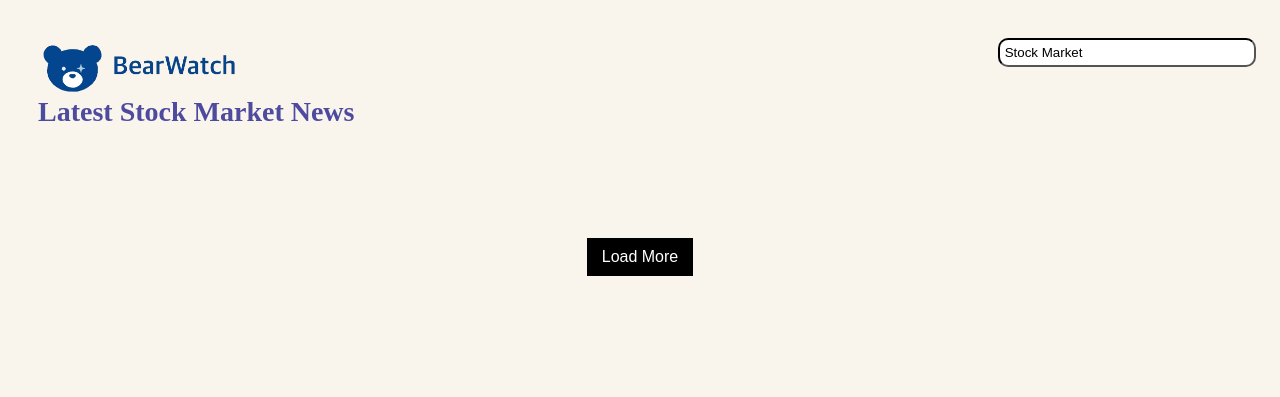
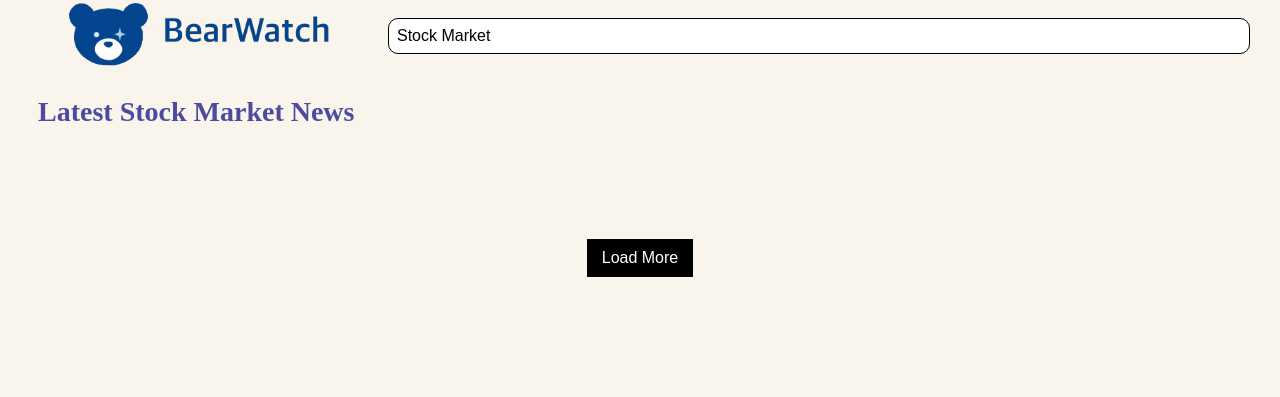
Before and after one commit to aishaahmadd/BearWatch, a Flask app: template templates/news.html in a window 1280 px wide. Shown: the top 397 px of the page. Run offline with Flask 3, Linux system fonts and the light colour scheme; the template is opened without the code that fills it, so the values that code supplies are empty.

Commit message:
css html fixes

```diff
--- a/static/news.css
+++ b/static/news.css
@@ -4,10 +4,10 @@ body {
     text-align: center;
     display: grid;
     grid-template:
-        "logo  logo  search"
-        "news  news  news"
-        "grid  grid  grid"
-        "load  load  load";
+        "top-bar top-bar top-bar"
+        "news    news    news"
+        "grid    grid    grid"
+        "load    load    load";
     grid-template-rows: 10% 10% auto auto;
     grid-template-columns: auto;
     transition: all 0.3s ease;
@@ -21,34 +21,63 @@ body.dark-mode {
     color: #e0e0e0;
 }
 
-/* --- Logo --- */
+/* --- Top Bar --- */
+#top-bar {
+    grid-area: top-bar;
+    display: flex;
+    align-items: center;
+    padding: 20px;
+    gap: 40px;
+    position: relative;
+}
+
 #logo {
-    grid-area: logo;
     text-align: left;
     position: relative;
     cursor: pointer;
 }
 
 #logo img {
-    width: 23%;
+    width: 300px;
     height: auto;
     margin-bottom: 10%;
+}
+
+#search {
+    flex-grow: 1;
+    padding-top: 0px;
+    margin-top: -25px;
+}
+
+#search-wrapper {
+    width: 100%;
+    max-width: 900px;
+    position: relative;
+}
+
+#search input {
+    width: 100%;
+    padding: 8px;
+    font-size: 16px;
+    border-radius: 10px;
+    border: 1px solid black;
+    text-align: left;
 }
 
 /* --- Navigation --- */
 #nav {
     position: absolute;
-    top: 100%;
-    left: 0;
-    width: 30%;
-    margin-top: 8px;
-    background-color: #f0f0f0;
+    top: 65px;
+    left: 40px;
+    width: 250px;
+    background-color: white;
     border: 1px solid #ccc;
     border-radius: 8px;
     box-shadow: 0px 2px 10px rgba(0,0,0,0.1);
     padding: 10px;
     display: flex;
     flex-direction: column;
+    gap: 8px; /* spacing between nav links */
     z-index: 1000;
     transition: transform 0.3s ease, opacity 0.3s ease;
     opacity: 1;
@@ -67,11 +96,17 @@ body.dark-mode #nav {
     background-color: #2A1C5A;
 }
 
+#nav a {
+    text-decoration: none;
+}
+
 #nav a h3 {
     margin: 10px 0;
+    color: #4e4b9f;
+    text-decoration: none;
     font-family: 'Times New Roman', Times, serif;
-    color: #101935;
-    text-decoration: none;
+    font-size: 18px;
+    text-align: left;
 }
 
 #nav a h3:hover {
@@ -80,22 +115,6 @@ body.dark-mode #nav {
 
 body.dark-mode #nav a h3 {
     color: #e0e0e0;
-}
-
-/* --- Search Section --- */
-#search {
-    grid-area: search;
-    text-align: left;
-    padding: 10px;
-    font-size: 16px;
-}
-
-#search input {
-    width: 100%;
-    border-radius: 10px;
-    border-color: black;
-    text-align: left;
-    padding: 5px;
 }
 
 /* --- News Section --- */
--- a/templates/news.html
+++ b/templates/news.html
@@ -8,27 +8,31 @@
 </head>
 
 <body>
-
-    <!-- LOGO -->
-    <div id="logo">
-        <img src="{{ url_for('static', filename='BearWatchLogo.png') }}" alt="BearWatch Logo">
+    <div id="top-bar">
+        <!-- LOGO -->
+        <div id="logo">
+            <img src="{{ url_for('static', filename='BearWatchLogo.png') }}" alt="BearWatch Logo">
+        </div>
+        <!-- SEARCH FORM -->
+        <div id="search">
+            <form id="search-form" action="/news.html" method="POST">
+                <div id="search-wrapper">
+                    <input id="query" name="query" type="text" placeholder="Search stock news" required value="{{ request.form.get('query', 'Stock Market') }}" autocomplete="off">
+                </div>
+            </form>
+        </div>
+        <!-- NAV -->
         <div id="nav" class="hidden">
             <a href="/"><h3>Home</h3></a>
             <a href="news.html"><h3>News</h3></a>
             <a href="#" id="dark-mode-button"><h3>Dark Mode</h3></a>
+            <a href="#" id="colorblind-button"><h3>Colorblind Mode</h3></a>
         </div>
     </div>
 
     <!-- HEADLINE -->
     <div id="newsHeadline">
         <h2>Latest Stock Market News</h2>
-    </div>
-
-    <!-- SEARCH FORM -->
-    <div id="search">
-        <form action="/news.html" method="POST">
-            <input id="query" name="query" type="text" placeholder="Search stock news" required value="{{ request.form.get('query', 'Stock Market') }}">
-        </form>
     </div>
 
     <!-- NEWS GRID -->
```
Also changed, not shown: static/home.css (+41 -47 lines), static/stock.css (+54 -48 lines), templates/home.html (+9 -8 lines), templates/stock.html (+16 -14 lines).
